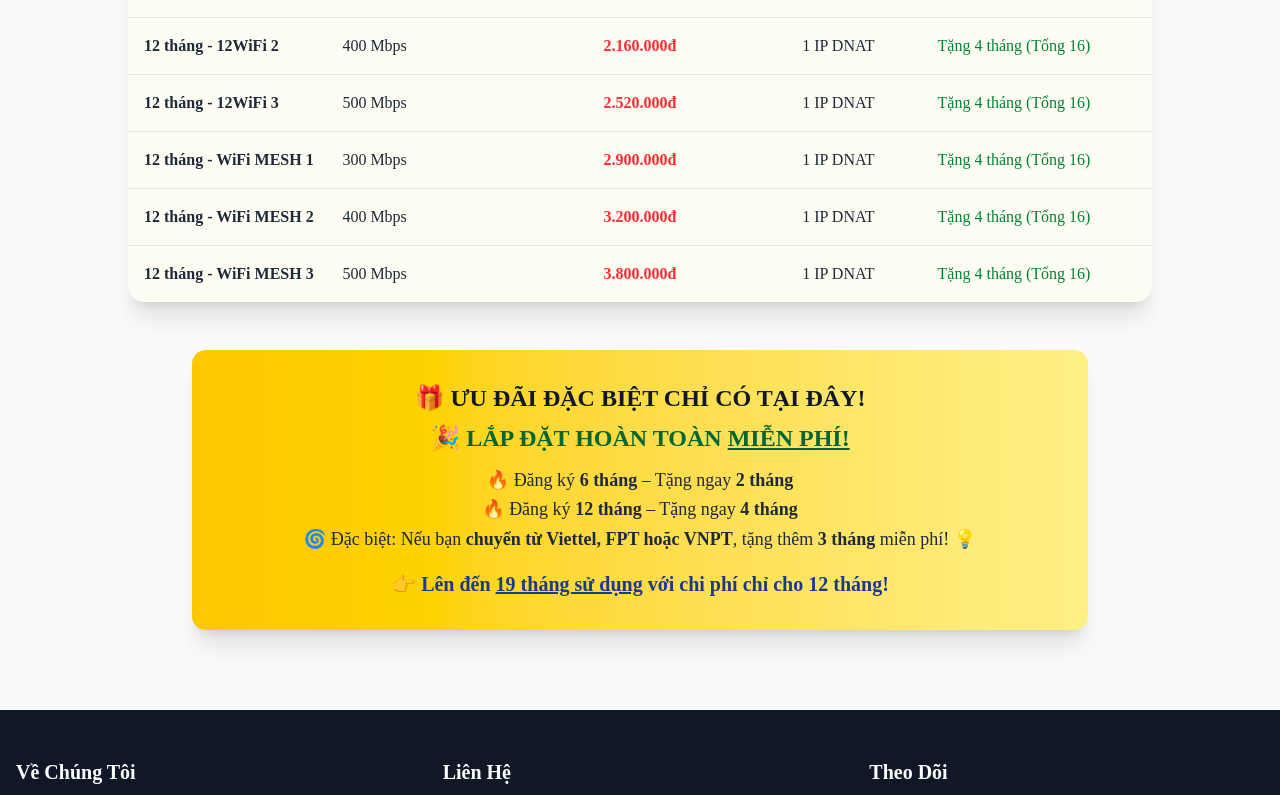
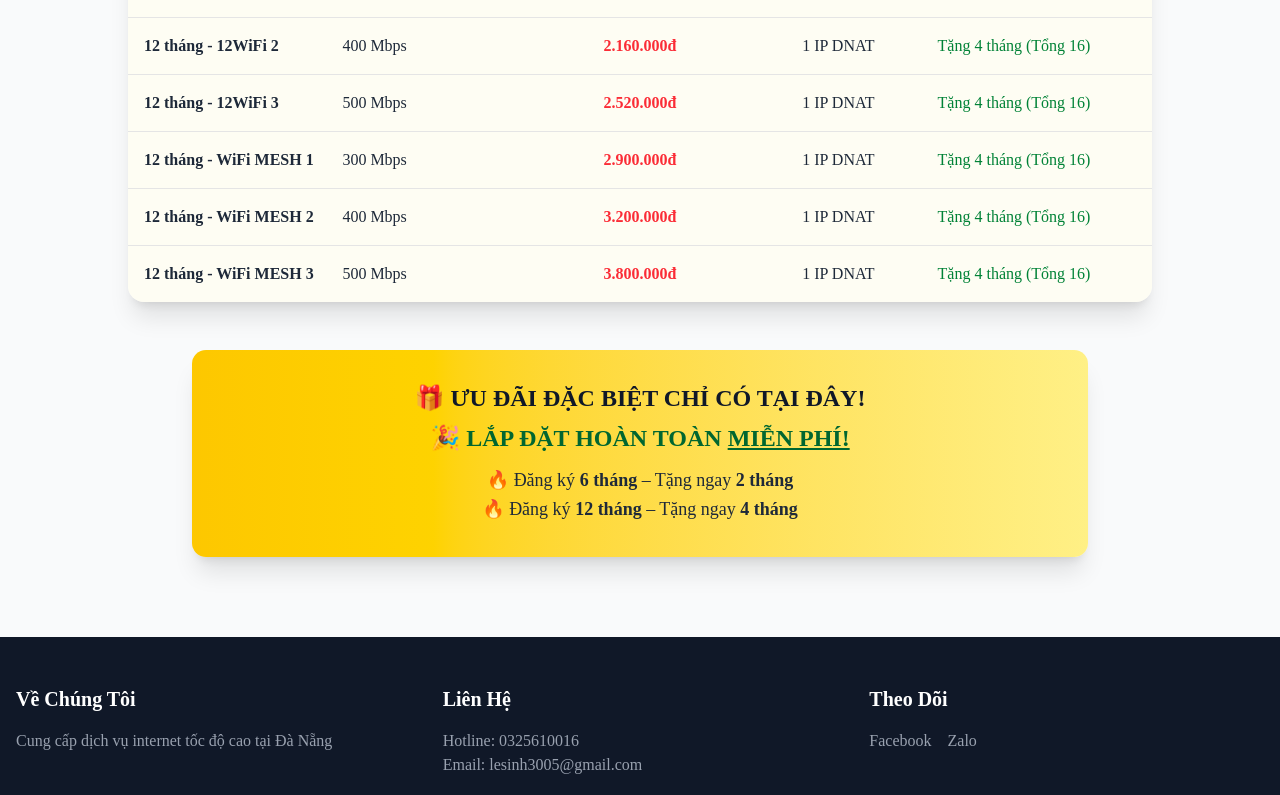
Before and after one commit to sinhdevops/mobi, a Next.js app: page / in a window 1280 px wide. Shown: the part 1998-2793 px from the top of the page. Built offline with nearby package versions, Linux system fonts and the light colour scheme.

Commit message:
gỡ bớt thông tin dịch vụ

```diff
--- a/src/app/_components/services.tsx
+++ b/src/app/_components/services.tsx
@@ -114,13 +114,6 @@ function Services() {
             🔥 Đăng ký <strong>12 tháng</strong> – Tặng ngay{" "}
             <strong>4 tháng</strong>
             <br />
-            🌀 Đặc biệt: Nếu bạn{" "}
-            <strong>chuyển từ Viettel, FPT hoặc VNPT</strong>, tặng thêm{" "}
-            <strong>3 tháng</strong> miễn phí! 💡{" "}
-          </p>
-          <p className="mt-4 text-blue-900 font-bold text-xl">
-            👉 Lên đến <span className="underline">19 tháng sử dụng</span> với
-            chi phí chỉ cho 12 tháng!
           </p>
         </div>
       </div>
--- a/src/app/page.tsx
+++ b/src/app/page.tsx
@@ -23,11 +23,11 @@ const App = () => {
           <h1 className="text-4xl md:text-6xl font-bold text-center mb-8">
             Lắp Mạng MobiFone Đà Nẵng Giá Rẻ – Tốc độ cao – Hỗ trợ tận nơi
           </h1>
-          <p className="text-lg text-center mt-4 max-w-2xl text-white">
+          {/* <p className="text-lg text-center mt-4 max-w-2xl text-white">
             Dịch vụ lắp đặt mạng Mobi tại Đà Nẵng với nhiều gói cước linh hoạt –
             miễn phí lắp đặt, tặng đến 7 tháng sử dụng cho khách đăng ký online
             hoặc chuyển từ nhà mạng khác (FPT, Viettel, VNPT).
-          </p>
+          </p> */}
         </div>
       </div>
 
--- a/src/components/layouts/footer.tsx
+++ b/src/components/layouts/footer.tsx
@@ -17,10 +17,18 @@ const Footer = () => {
           <div>
             <h3 className="text-xl font-bold mb-4">Theo Dõi</h3>
             <div className="flex space-x-4">
-              <a href="#" className="text-gray-400 hover:text-white">
+              <a
+                href="https://www.facebook.com/profile.php?id=61576088849937&locale=vi_VN"
+                className="text-gray-400 hover:text-white"
+                target="_blank"
+              >
                 Facebook
               </a>
-              <a href="#" className="text-gray-400 hover:text-white">
+              <a
+                href="https://zalo.me/0325610016"
+                target="_blank"
+                className="text-gray-400 hover:text-white"
+              >
                 Zalo
               </a>
             </div>
```
